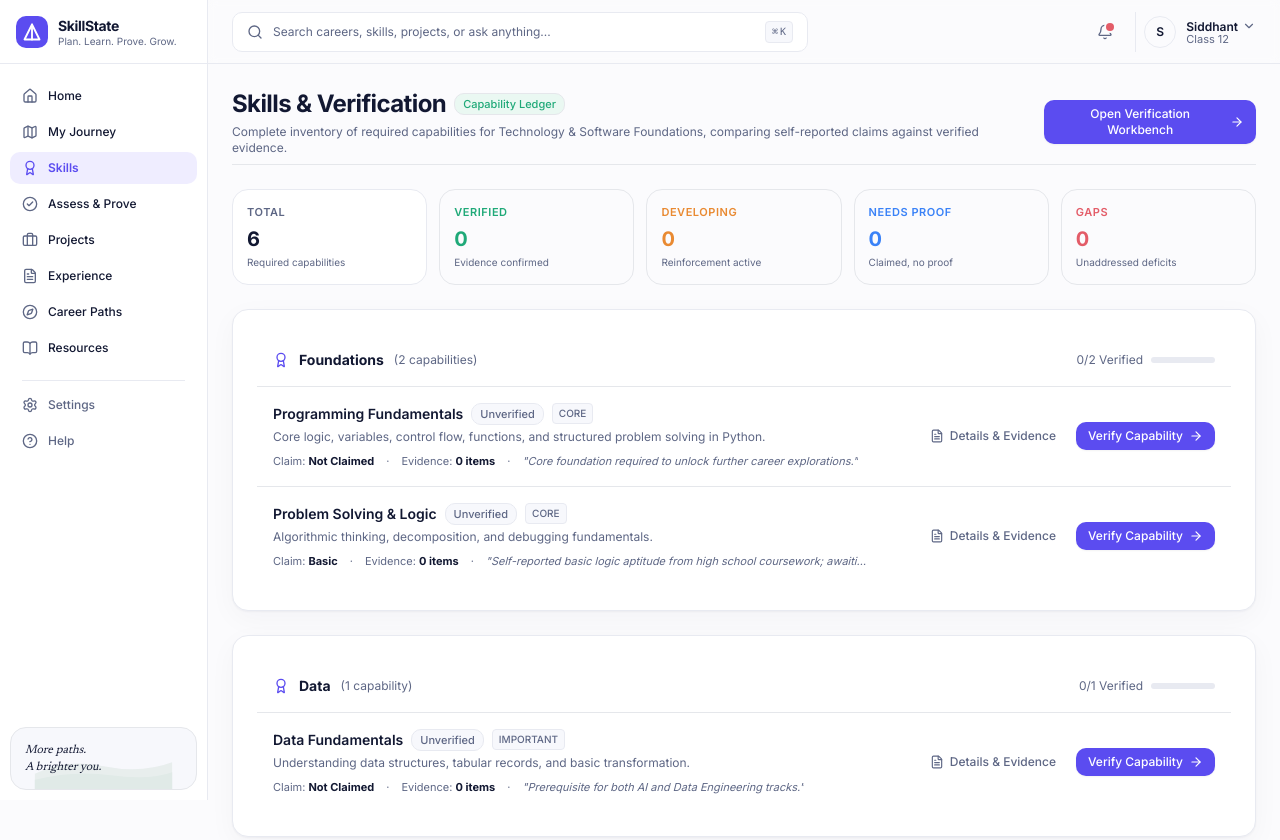
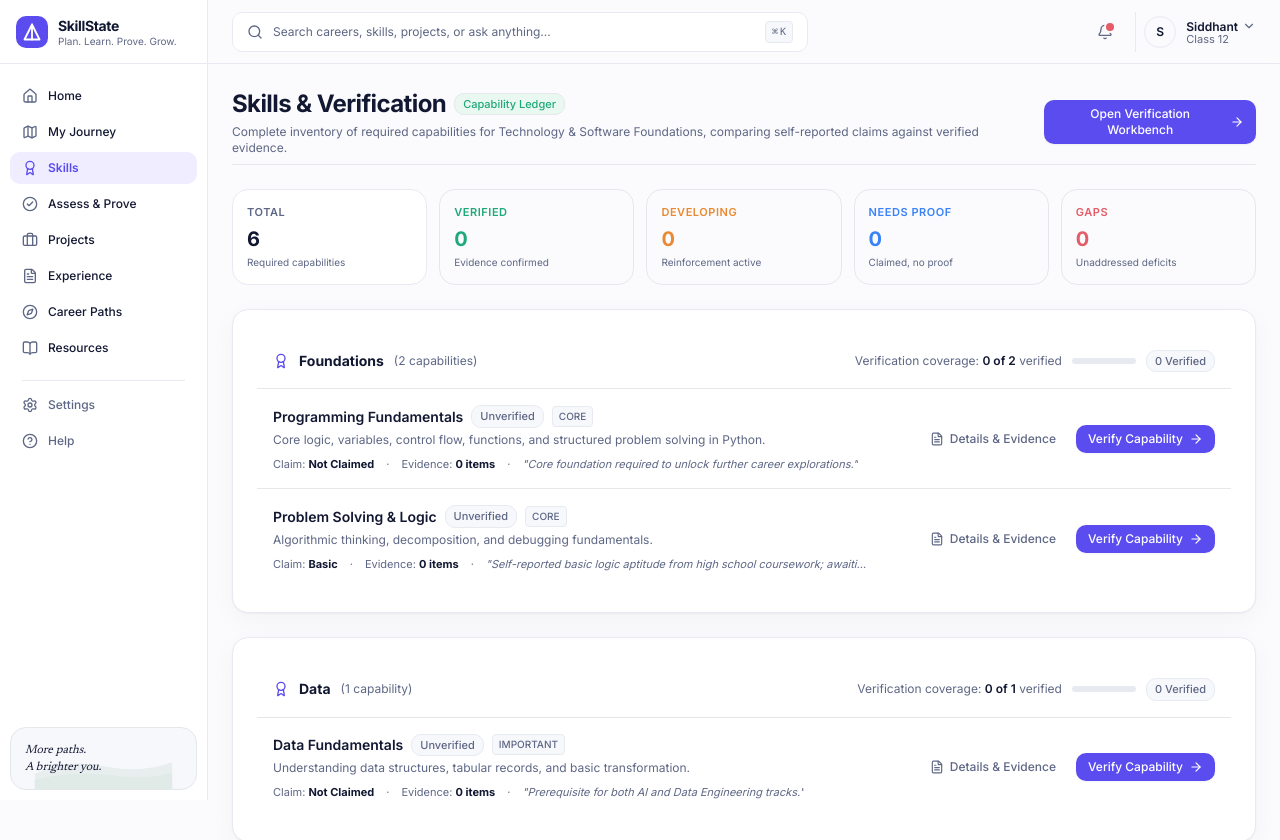
Before and after one commit to siddhantsrivastava7-pixel/Skill-State, a Next.js app: page /skills in a window 1280 px wide. Shown: the top 840 px of the page. Built offline with nearby package versions, Linux system fonts and the light colour scheme.

Commit message:
fix(phase-5.1): audit progress bars to concrete verification coverage and restrict demo controls to ?demo=1

```diff
--- a/src/components/assess/VerificationWorkbench.tsx
+++ b/src/components/assess/VerificationWorkbench.tsx
@@ -42,6 +42,15 @@ export function VerificationWorkbench() {
   const [userResponse, setUserResponse] = useState("");
   const [isSubmitting, setIsSubmitting] = useState(false);
   const [errorMessage, setErrorMessage] = useState("");
+  const [isDemoMode, setIsDemoMode] = useState(false);
+
+  // Read demo mode from URL
+  useEffect(() => {
+    if (typeof window !== "undefined") {
+      const params = new URLSearchParams(window.location.search);
+      setIsDemoMode(params.get("demo") === "1");
+    }
+  }, []);
 
   // 1. Calculate candidates
   useEffect(() => {
@@ -152,10 +161,10 @@ export function VerificationWorkbench() {
         <div>
           <div className="flex items-center gap-2">
             <h1 className="text-2xl font-bold tracking-tight text-ink">Assess & Prove</h1>
-            <Badge variant="blue" size="sm">Phase 5 Engine</Badge>
+            {isDemoMode && <Badge variant="blue" size="sm">Demo Mode</Badge>}
           </div>
           <p className="text-xs text-ink-muted mt-1">
-            Deterministic verification pipeline: claimed capability → assessment task → AI evaluation → plan adaptation
+            Verify claimed capabilities with rigorous evaluation. Every assessment directly drives and adapts your plan.
           </p>
         </div>
         <div className="flex items-center gap-2">
@@ -406,7 +415,8 @@ export function VerificationWorkbench() {
               <p className="text-xs text-brandRed font-medium">{errorMessage}</p>
             )}
 
-            {/* Quick-fill Scenario Triggers for Deterministic Demo Verification */}
+            {/* Quick-fill Scenario Triggers for Deterministic Demo Verification (shown only in ?demo=1 mode) */}
+            {isDemoMode && (
               <div className="p-3.5 rounded-xl bg-surface-soft/80 border border-border/80 space-y-2">
                 <div className="flex items-center justify-between">
                   <span className="text-xs font-bold text-ink flex items-center gap-1.5">
@@ -462,6 +472,7 @@ export function VerificationWorkbench() {
                   </button>
                 </div>
               </div>
+            )}
 
             {/* Submit Button */}
             <div className="flex items-center justify-between pt-2">
--- a/src/components/skills/CapabilityLedger.tsx
+++ b/src/components/skills/CapabilityLedger.tsx
@@ -142,7 +142,7 @@ export function CapabilityLedger() {
           return (
             <Card key={familyName} className="overflow-hidden">
               {/* Family Header */}
-              <div className="p-4 bg-surface-soft/60 border-b border-border/80 flex items-center justify-between">
+              <div className="p-4 bg-surface-soft/60 border-b border-border/80 flex flex-col sm:flex-row sm:items-center justify-between gap-2.5">
                 <div className="flex items-center gap-2.5">
                   <Award className="w-4 h-4 text-accent" />
                   <h2 className="text-sm font-bold text-ink">{familyName}</h2>
@@ -150,14 +150,30 @@ export function CapabilityLedger() {
                     ({capNodes.length} {capNodes.length === 1 ? "capability" : "capabilities"})
                   </span>
                 </div>
-                <div className="flex items-center gap-2">
-                  <span className="text-xs text-ink-muted">{familyVerified}/{capNodes.length} Verified</span>
-                  <div className="w-16 bg-border rounded-full h-1.5 overflow-hidden">
+                <div className="flex items-center gap-2.5">
+                  <span className="text-xs text-ink-muted">
+                    Verification coverage: <strong className="text-ink font-semibold">{familyVerified} of {capNodes.length}</strong> verified
+                  </span>
+                  <div
+                    className="w-16 bg-border rounded-full h-1.5 overflow-hidden"
+                    role="progressbar"
+                    aria-valuenow={familyVerified}
+                    aria-valuemin={0}
+                    aria-valuemax={capNodes.length}
+                    aria-label={`Verification coverage: ${familyVerified} of ${capNodes.length} capabilities verified`}
+                  >
                     <div
-                      className="bg-accent h-full transition-all duration-300"
+                      className="bg-brandGreen h-full transition-all duration-300"
                       style={{ width: `${familyPct}%` }}
                     />
                   </div>
+                  {familyVerified === capNodes.length ? (
+                    <Badge variant="green" size="sm">Fully Verified</Badge>
+                  ) : familyVerified > 0 ? (
+                    <Badge variant="blue" size="sm">{familyVerified}/{capNodes.length} Verified</Badge>
+                  ) : (
+                    <Badge variant="default" size="sm">0 Verified</Badge>
+                  )}
                 </div>
               </div>
 
```
Lines whose indentation alone changed are shown as unchanged.
